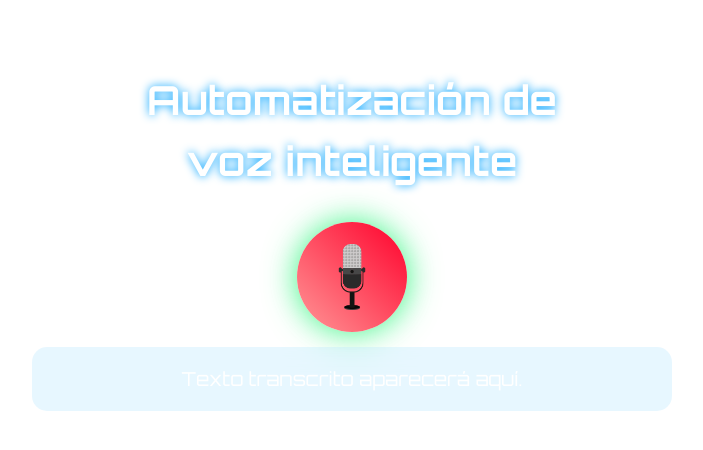
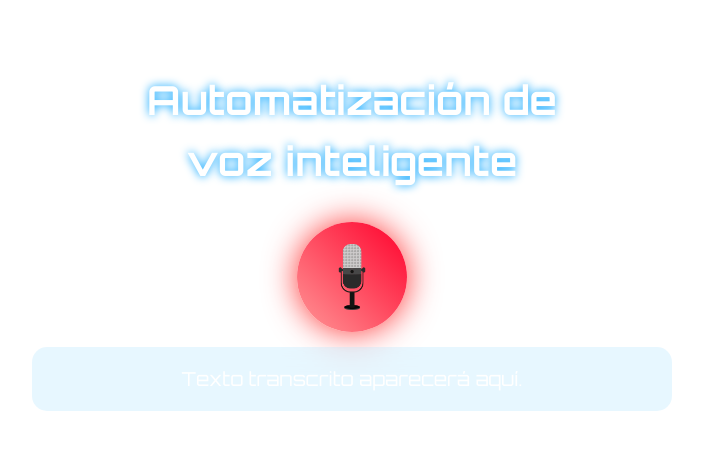
Before and after one commit to NoheSoft/SoftIoT, a Flask app: page / in a window 1280 px wide, with the pointer over the restyled element. Shown: the part 160-610 px from the top of the page, without its empty margins (288-991 px from the left). Run offline with Flask 3, Linux system fonts and the light colour scheme.

Commit message:
Update index.html

```diff
--- a/templates/index.html
+++ b/templates/index.html
@@ -38,7 +38,7 @@
         .mic-button:hover {
             background: linear-gradient(45deg, #ff9797, #ff002b);
             transform: scale(1.1);
-            box-shadow: 0 0 30px rgba(0, 242, 96, 0.8);
+            box-shadow: 0 0 30px rgba(255, 0, 0, 0.8);
         }
         .transcription {
             background: rgba(0, 174, 255, 0.096);
```
